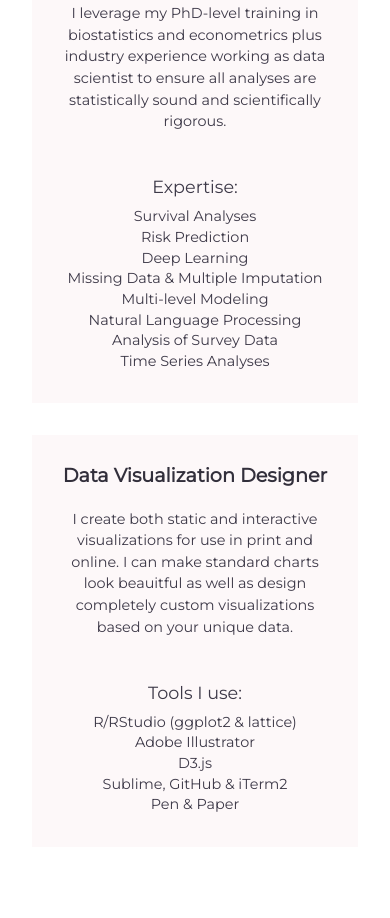
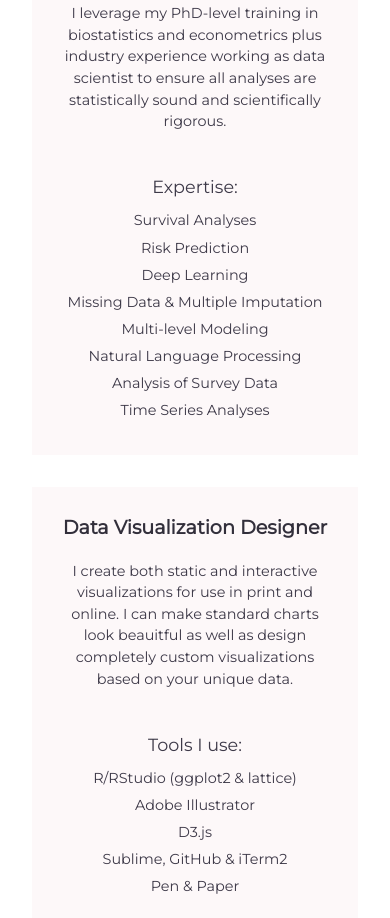
Before and after one commit to carriebennette/carriebennette.github.io, a plain HTML site: page index.html in a window 390 px wide. Shown: the part 1566-2484 px from the top of the page. Drawn offline with nearby package versions, Linux system fonts and the light colour scheme; files whose address does not match are found by name.

Commit message:
omg I hate phones

```diff
--- a/style.css
+++ b/style.css
@@ -720,7 +720,7 @@ li .aboutme_favicon svg:hover {
 	}
 
 	.list_text {
-    	line-height: 55%;
+    	line-height: 100%;
 	}
 
   	footer .footer_text {
```
